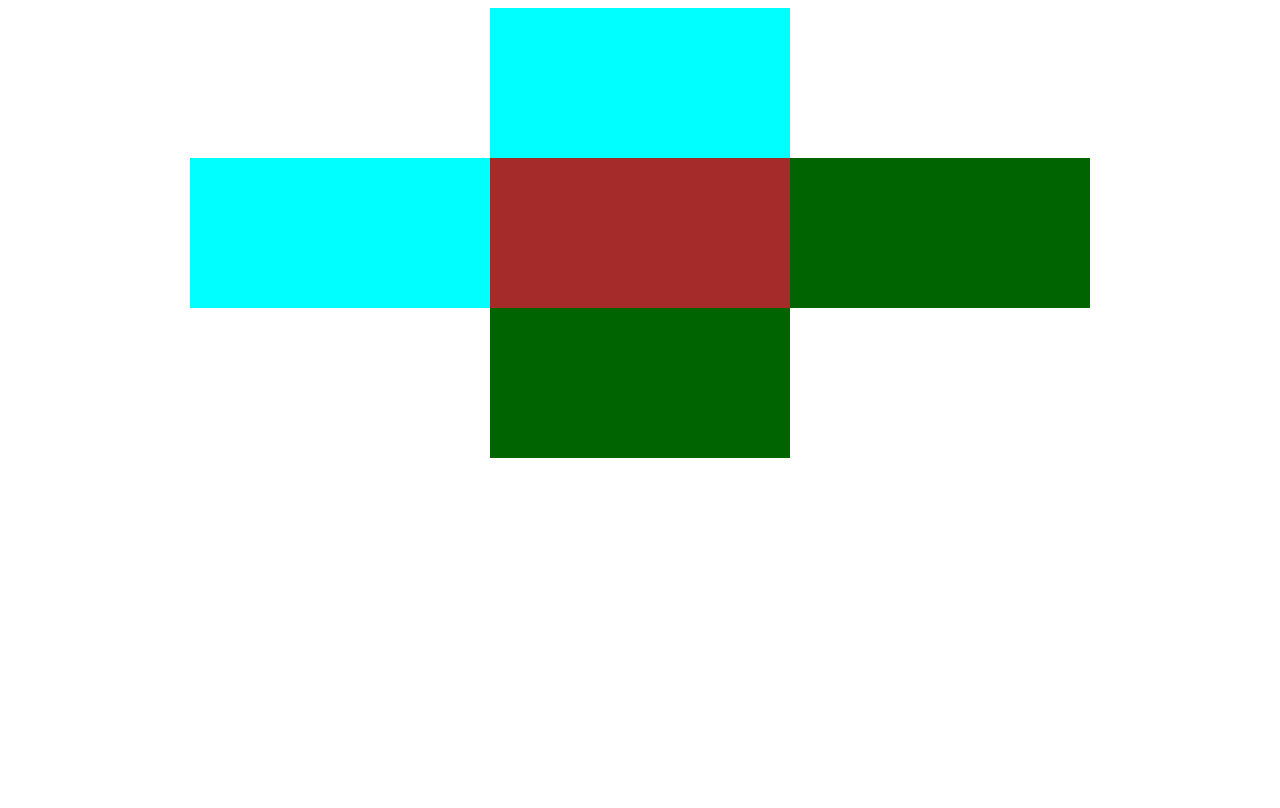
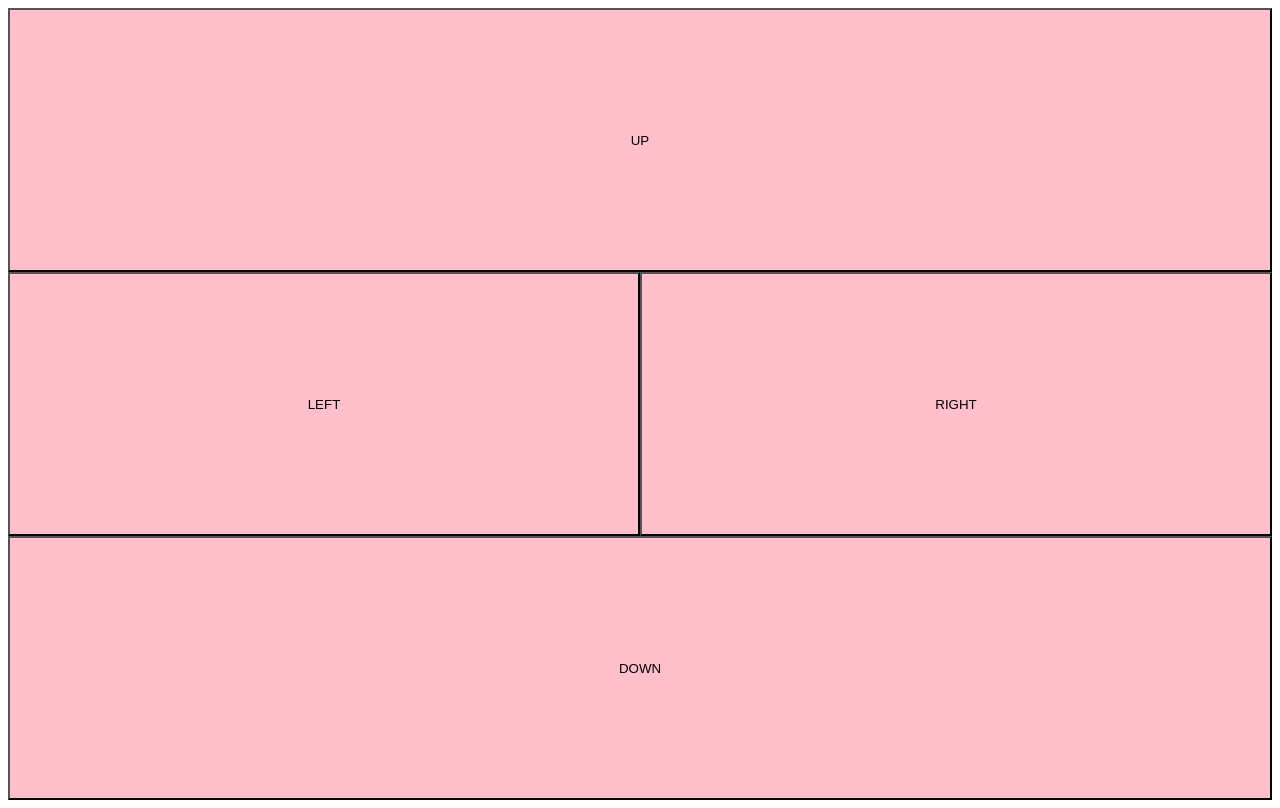
Before and after one commit to b1510/RcPiCar, a plain HTML site: page web/index.html in a window 1280 px wide. Drawn offline with Linux system fonts and the light colour scheme.

Commit message:
TestFlexBox pour l'interface des boutons

```diff
--- a/web/css/rcpicar.css
+++ b/web/css/rcpicar.css
@@ -3,41 +3,13 @@
     display: flex;
     justify-content: center;
     align-items: center;
-    flex-direction: column;
-}
-
-#conteneur_ligne
-{
-    display: flex;
-    justify-content: center;
-    align-items: center;
+    height: 33vh;
     flex-direction: row;
 }
 
 .element
 {
     background-color: pink;
-    height: 150px;
-    width: 300px;
+    height: 100%;
+    width: 100%;
 }
-
-.element:nth-child(1)
-{
-    background-color: aqua;
-}
-.element:nth-child(2)
-{
-    background-color: brown;
-}
-.element:nth-child(3)
-{
-    background-color: darkgreen;
-}
-.element:nth-child(4)
-{
-    background-color: gold;
-}
-.element:nth-child(5)
-{
-    background-color: darkviolet;
-}
--- a/web/index.html
+++ b/web/index.html
@@ -6,15 +6,15 @@
     <link rel="stylesheet" href="css/rcpicar.css">
 </head>
 <body>
-    <div id="conteneur">
-        <div class="element"></div>
-        <div id="conteneur_ligne">
-            <div class="element"></div>
-            <div class="element"></div>
-            <div class="element"></div>
-        </div>
-        <div class="element"></div>
-
-    </div>
+<div id="conteneur">
+    <button type="button" class="element">UP</button>
+</div>
+<div id="conteneur">
+    <button type="button" class="element">LEFT</button>
+    <button type="button" class="element">RIGHT</button>
+</div>
+<div id="conteneur">
+    <button type="button" class="element">DOWN</button>
+</div>
 </body>
 </html>
```
